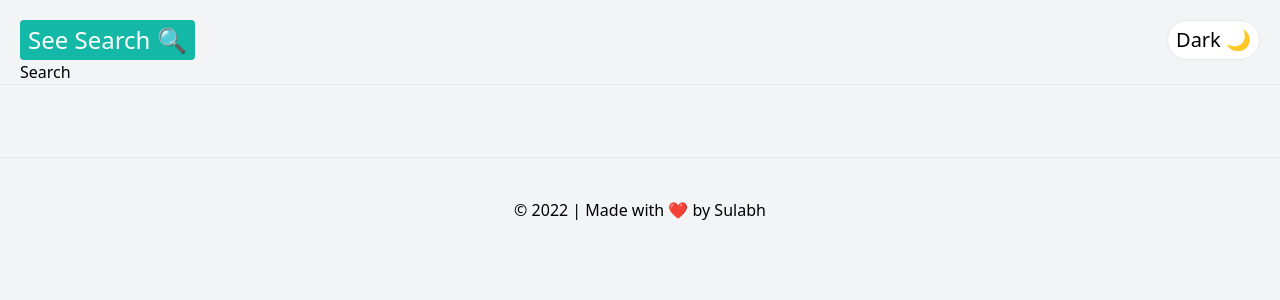
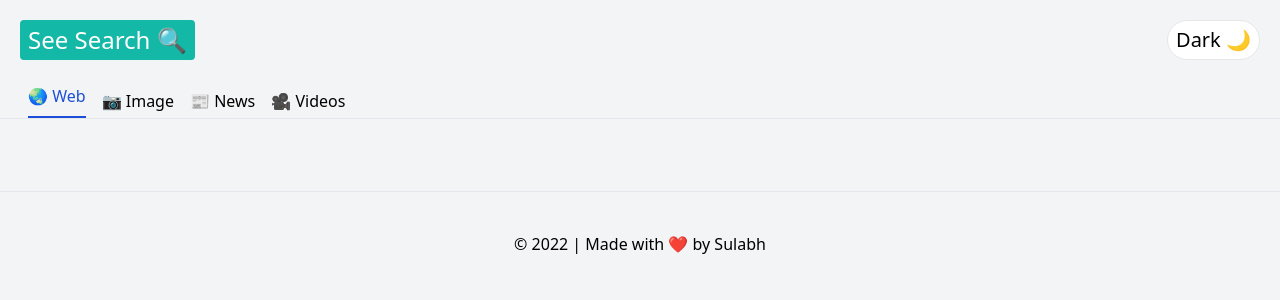
Before and after one commit to sm32d/search-engine, a React (Create React App) app: page /search in a window 1280 px wide. Shown: the top 300 px of the page. Built offline with nearby package versions, Linux system fonts and the light colour scheme.

Commit message:
Added links to the navbar

```diff
--- /dev/null
+++ b/src/components/Links.jsx
@@ -0,0 +1,37 @@
+import React from "react";
+import { NavLink } from "react-router-dom";
+
+const links = [
+  {
+    url: "/search",
+    text: "🌏 Web",
+  },
+  {
+    url: "/image",
+    text: "📷 Image",
+  },
+  {
+    url: "/news",
+    text: "📰 News",
+  },
+  {
+    url: "/videos",
+    text: "🎥 Videos",
+  },
+];
+
+export const Links = () => {
+  return (
+    <div className="flex sm:justify-around justify-between items-center mt-4">
+      {links.map(({ url, text }, i) => (
+        <NavLink
+          to={url}
+          className="m-2 mb-0"
+          activeClassName="text-blue-700 border-b-2 dark:text-blue-300 border-blue-700 pb-2"
+        >
+          {text}
+        </NavLink>
+      ))}
+    </div>
+  );
+};
--- a/src/components/Search.jsx
+++ b/src/components/Search.jsx
@@ -1,5 +1,10 @@
 import React from "react";
+import { Links } from "./Links";
 
 export const Search = () => {
-  return <div>Search</div>;
+  return (
+    <div>
+      <Links />
+    </div>
+  );
 };
```
